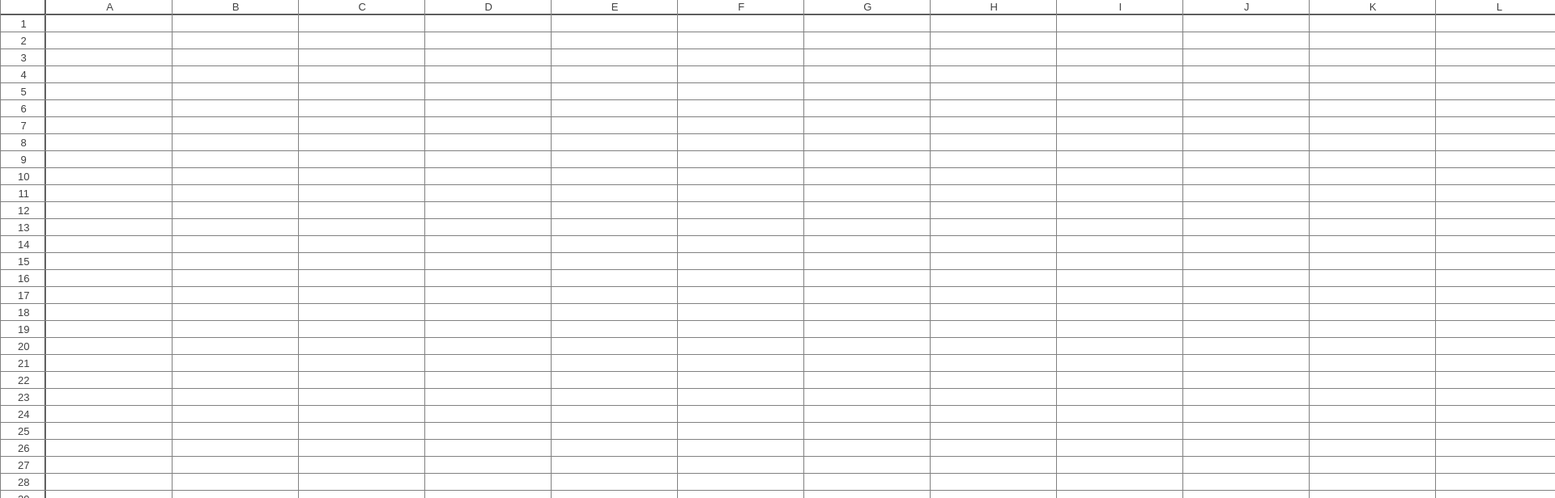
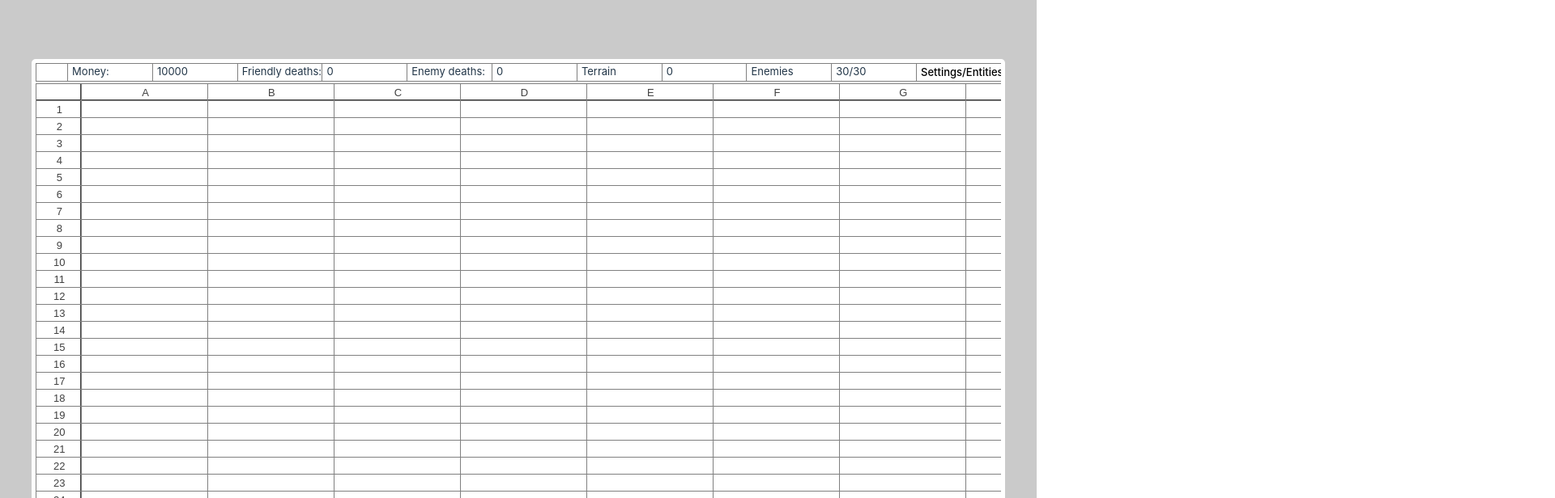
Before and after one commit to daefron/spreadsheet-creep, a React (Vite) app: page / in a window 1280 px wide. Shown: the top 616 px of the page at 81% size, 1920 px wide, since content can reach past the window. Built offline with nearby package versions, Linux system fonts and the light colour scheme.

Commit message:
tidied up CSS

```diff
--- a/src/App.css
+++ b/src/App.css
@@ -1,26 +1,59 @@
 body {
   width: 100vw;
-  height:100vh;
+  height: 90vh;
   background-color: #cacaca;
   margin: 20px;
   display: flex;
-  align-items: end;
-  justify-content: start;
+  justify-content: center;
 }
 #root {
-  height:100%;
-  width:100%;
-  padding-bottom: 5px;
+  height: 80.6%;
+  width: 93.1%;
+  padding: 5px;
   background-color: white;
   border-radius: 5px;
   display: flex;
   flex-direction: column;
-  align-self: flex-end;
+  align-self: center;
 }
-#gameboard,
+#above {
+  display: flex;
+  flex-direction: column;
+  height: 100%;
+}
+#below {
+  height: 55%;
+}
+#above,
+#below {
+  overflow: scroll;
+}
+
+#stats {
+  display: flex;
+}
+#gameboard {
+  display: flex;
+}
+.statTitle {
+  overflow: hidden;
+}
+#firstStat {
+  width: 50px;
+}
+#settingsButton {
+  border-radius: 0px;
+  height: 23px;
+  width: 157px;
+}
+#settingsButton:hover {
+  border-color: black;
+}
+#settingsButton:focus {
+  outline-color: black;
+}
 #purchasables,
-#settings,
-#stats {
+#settings {
   display: flex;
   flex-direction: column;
   justify-content: center;
@@ -51,7 +84,6 @@ select,
   border-width: 1px;
   border-color: grey;
   border-style: solid;
-  border-radius: 0px;
   background-color: white;
   position: sticky;
 }
@@ -59,7 +91,7 @@ select,
   outline: none;
   width: 148px;
   height: 17px;
-  padding-top:1px;
+  padding-top: 1px;
   border: solid;
   border-width: 2px;
   border-color: rgb(0, 128, 32);
@@ -68,8 +100,7 @@ select,
 .purchasableCell:focus {
   outline: none;
 }
-.settingHolder,
-.statHolder {
+.settingHolder {
   display: flex;
   align-items: center;
   height: 21px;
@@ -86,12 +117,10 @@ select {
 }
 
 #below {
-  margin-top: 1px;
   display: flex;
   justify-content: start;
   align-items: start;
   border-top-style: solid;
-  border-top-width: 4px;
   border-top-color: #404040;
 }
 button {
--- a/src/Game Logic/Engine.jsx
+++ b/src/Game Logic/Engine.jsx
@@ -16,8 +16,8 @@ export default function engineOutput() {
   const lastEnemySpawnTime = useRef(0);
   const lastFriendlySpawnTime = useRef(0);
   const timer = useRef();
-  const gameboardWidth = useRef(12);
-  const gameboardHeight = useRef(31);
+  const gameboardWidth = useRef(11);
+  const gameboardHeight = useRef(33);
   const groundLevel = useRef(7);
   const groundRoughness = useRef(5);
   const renderSpeed = useRef(1);
@@ -33,6 +33,7 @@ export default function engineOutput() {
   const cellTyping = useRef(false);
   const currentInput = useRef("");
   const [gameboardEntities, setGameboardEntities] = useState([]);
+  const [settingsState, setSettingsState] = useState("none");
   let entityList = EntityList;
   let projectileList = ProjectileList;
   let groundList = GroundList;
@@ -1440,48 +1441,6 @@ export default function engineOutput() {
     );
   }
 
-  function Stats() {
-    return (
-      <div id="stats">
-        <div className="statHolder">
-          <p
-            className="statTitle"
-            style={{ boxShadow: "inset 0px -2px 0px 0px black" }}
-          >
-            Stats:
-          </p>
-          <p
-            className="stat"
-            style={{ boxShadow: "inset 0px -2px 0px 0px black" }}
-          ></p>
-        </div>
-        <div className="statHolder">
-          <p className="statTitle">Money:</p>
-          <p className="stat">{bank}</p>
-        </div>
-        <div className="statHolder">
-          <p className="statTitle">Friendly deaths: </p>
-          <p className="stat">{friendlyGraveyard.current.length}</p>
-        </div>
-        <div className="statHolder">
-          <p className="statTitle">Enemy deaths: </p>
-          <p className="stat">{enemyGraveyard.current.length}</p>
-        </div>
-        <div className="statHolder">
-          <p className="statTitle">Terrain destroyed: </p>
-          <p className="stat">{groundGraveyard.current.length}</p>
-        </div>
-        <div className="statHolder">
-          <p className="statTitle">Enemies remaining: </p>
-          <p className="stat">
-            {totalSpawns.current - enemySpawnCount.current}/
-            {totalSpawns.current}
-          </p>
-        </div>
-      </div>
-    );
-  }
-
   function newButton() {
     clearInterval(timer.current);
     enemyGraveyard.current = [];
@@ -1536,6 +1495,12 @@ export default function engineOutput() {
     updateGameboardEntities();
   }
 
+  function toggleSettings() {
+    if (settingsState === "flex") {
+      setSettingsState("none");
+    } else setSettingsState("flex");
+  }
+
   //renders the gameboard once on page load
   useEffect(() => {
     updateGameboardEntities();
@@ -1543,6 +1508,33 @@ export default function engineOutput() {
 
   return (
     <>
+      <div id="above">
+      <div id="stats">
+        <p className="statTitle" id="firstStat"></p>
+        <p className="statTitle">Money:</p>
+        <p className="stat">{bank}</p>
+
+        <p className="statTitle">Friendly deaths: </p>
+        <p className="stat">{friendlyGraveyard.current.length}</p>
+
+        <p className="statTitle">Enemy deaths: </p>
+        <p className="stat">{enemyGraveyard.current.length}</p>
+
+        <p className="statTitle">Terrain destroyed: </p>
+        <p className="stat">{groundGraveyard.current.length}</p>
+
+        <p className="statTitle">Enemies remaining: </p>
+        <p className="stat">
+          {totalSpawns.current - enemySpawnCount.current}/{totalSpawns.current}
+        </p>
+        <button
+          className="statTitle"
+          id="settingsButton"
+          onClick={toggleSettings}
+        >
+          Settings/Entities
+        </button>
+      </div>
         <table id="gameboard">
           <tbody>
             {gameboardEntities.map((row) => {
@@ -1567,9 +1559,9 @@ export default function engineOutput() {
             })}
           </tbody>
         </table>
-      <div id="below">
+      </div>
+      <div id="below" style={{ display: settingsState }}>
         <Purchasables></Purchasables>
-        <Stats></Stats>
         <div id="settings">
           <div
             className="settingHolder"
```
Lines whose indentation alone changed are shown as unchanged.
